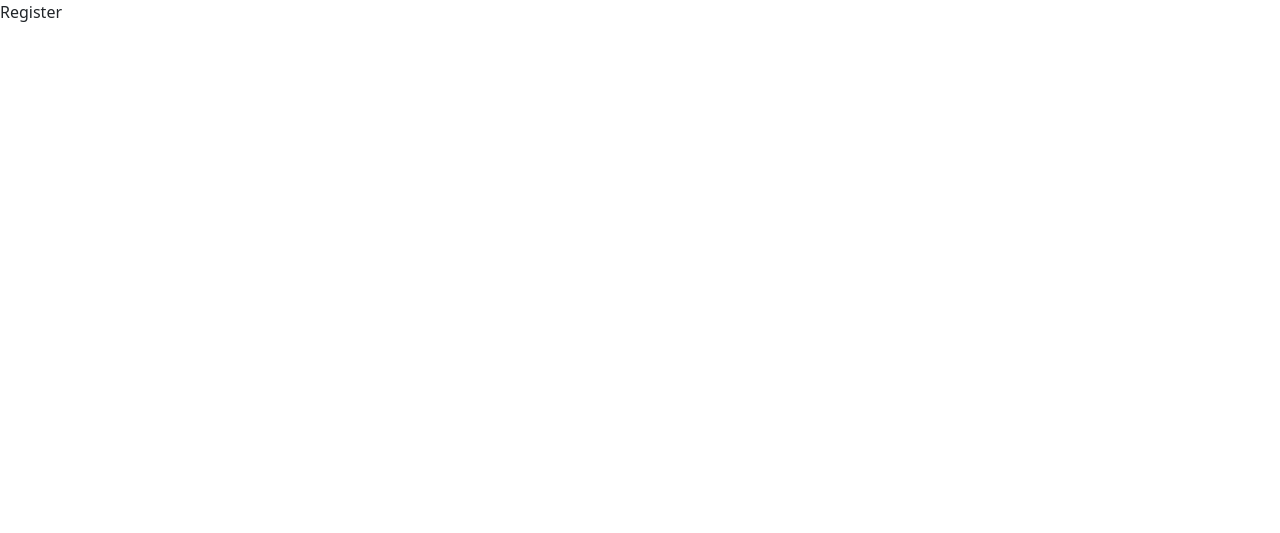
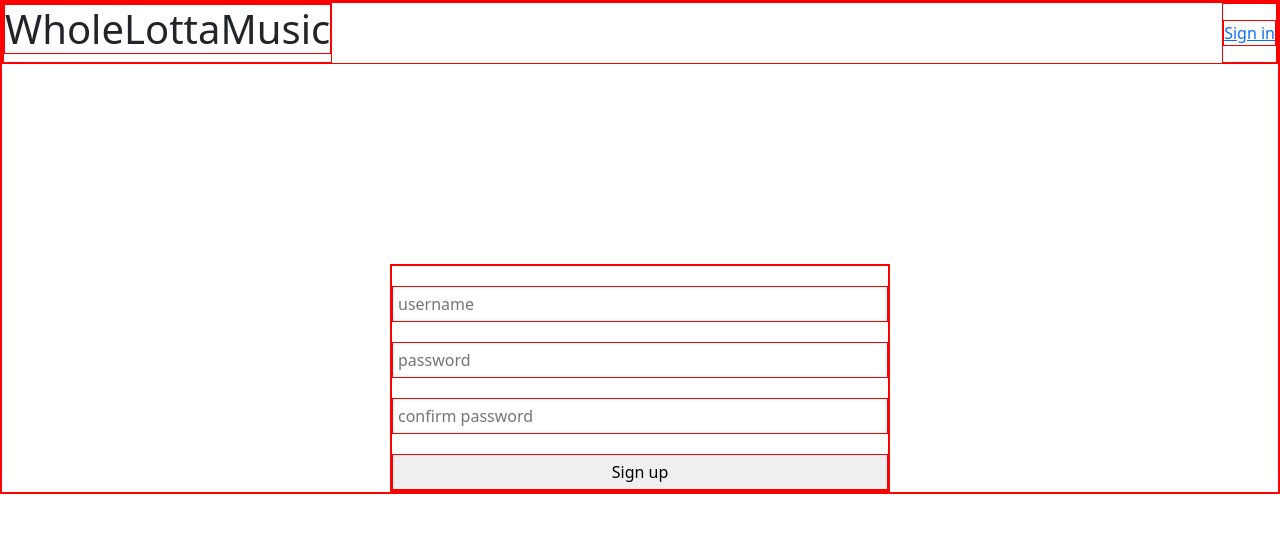
Before and after one commit to ra397/music, a Flask app: page /register in a window 1280 px wide. Before the commit the part shown is almost empty. Shown: the top 533 px of the page. Run offline with Flask 2, Linux system fonts and the light colour scheme.

Commit message:
created auth pages

```diff
--- /dev/null
+++ b/app/static/auth.css
@@ -0,0 +1,29 @@
+* {
+    border: 1px solid red;
+}
+
+.nav {
+    display: flex;
+    justify-content: space-between;
+}
+
+.nav-right {
+    display: flex;
+    align-items: center;
+}
+
+.input {
+    margin: auto;
+    width: 500px;
+    margin-top: 200px;
+}
+
+form {
+    display: flex;
+    flex-direction: column;
+}
+
+form * {
+    margin-top: 20px;
+    padding: 5px;
+}
--- a/app/templates/base.html
+++ b/app/templates/base.html
@@ -4,6 +4,7 @@
         <meta charset="utf-8">
         <meta name="viewport" content="width=device-width, initial-scale=1.0">
         <link href="https://cdn.jsdelivr.net/npm/bootstrap@5.2.0-beta1/dist/css/bootstrap.min.css" rel="stylesheet" integrity="sha384-0evHe/X+R7YkIZDRvuzKMRqM+OrBnVFBL6DOitfPri4tjfHxaWutUpFmBp4vmVor" crossorigin="anonymous">
+        {% block head %} {% endblock %}
     </head>
     <body>
         {% block content %}
--- a/app/templates/register.html
+++ b/app/templates/register.html
@@ -1,4 +1,22 @@
 {% extends "base.html" %}
+{% block head %}
+    <link rel="stylesheet" href="../static/auth.css">
+{% endblock %}
 {% block content %}
-    Register
+    <div class="nav">
+        <div class="nav-left">
+            <h1>WholeLottaMusic</h1>
+        </div>
+        <div class="nav-right">
+            <a href="{{url_for('login')}}">Sign in</a>
+        </div>
+    </div>
+    <div class="input">
+        <form method="post">
+            <input type="text" placeholder="username" name="username">
+            <input type="password" placeholder="password" name="password1">
+            <input type="password" placeholder="confirm password" name="password2">
+            <button type="submit">Sign up</button>
+        </form>
+    </div>
 {% endblock %}
```
Also changed, not shown: app/templates/login.html (+18 -1 lines).
